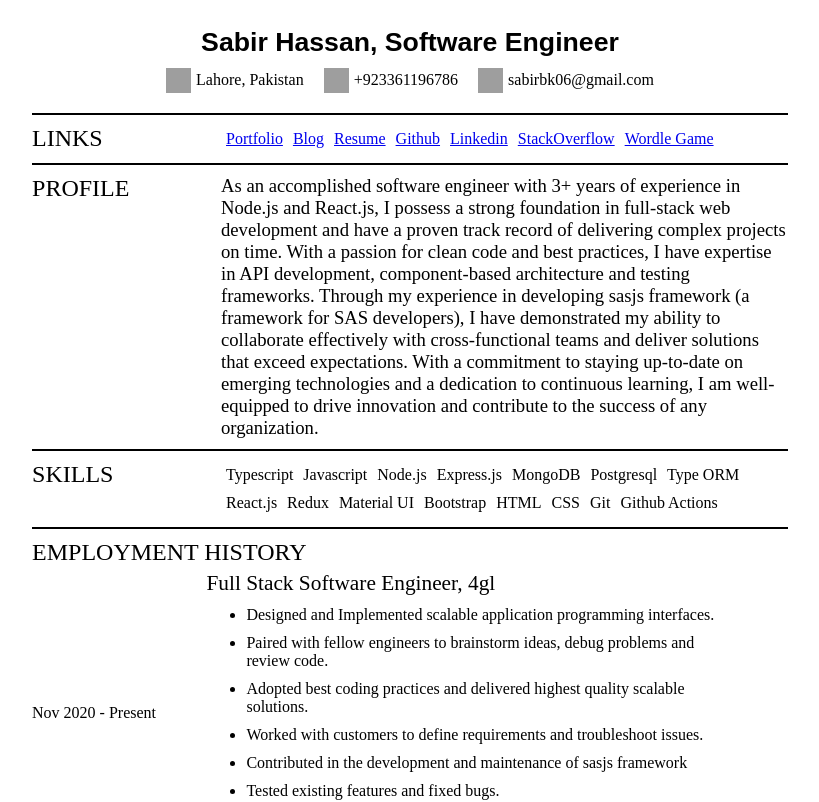
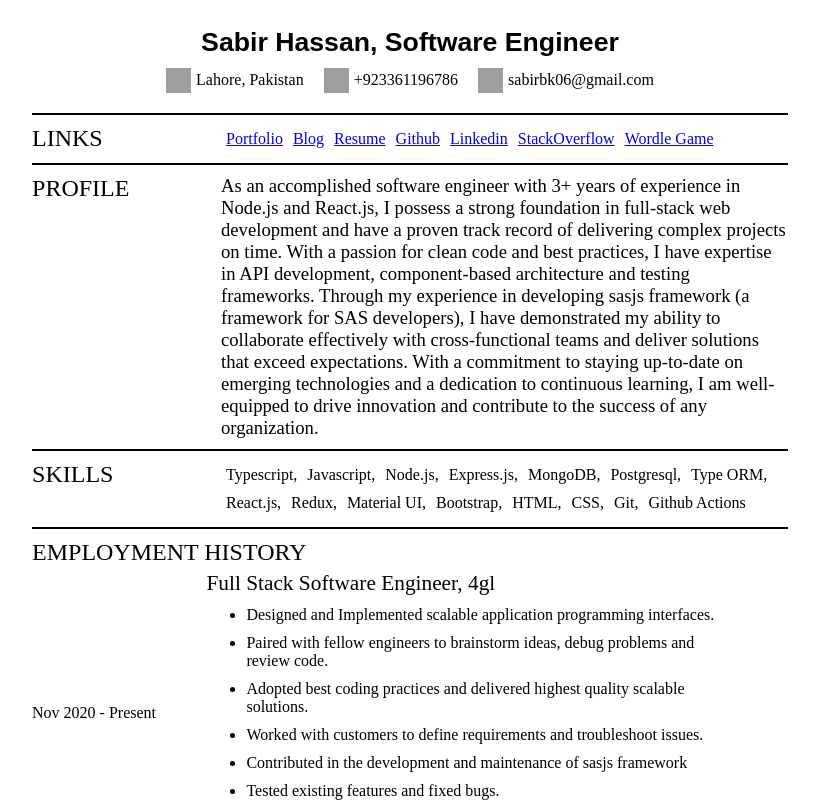
Before and after one commit to sabhas/resume, a React (Vite) app: page / in a window 1280 px wide. Shown: the top 802 px of the page, without its empty margins (230-1049 px from the left). Built offline with nearby package versions, Linux system fonts and the light colour scheme; grey boxes are pictures that could not be loaded.

Commit message:
chore: make skills comma separated

```diff
--- a/src/components/skills.tsx
+++ b/src/components/skills.tsx
@@ -1,18 +1,18 @@
 const data = [
-  'Typescript',
-  'Javascript',
-  'Node.js',
-  'Express.js',
-  'MongoDB',
-  'Postgresql',
-  'Type ORM',
-  'React.js',
-  'Redux',
-  'Material UI',
-  'Bootstrap',
-  'HTML',
-  'CSS',
-  'Git',
+  'Typescript,',
+  'Javascript,',
+  'Node.js,',
+  'Express.js,',
+  'MongoDB,',
+  'Postgresql,',
+  'Type ORM,',
+  'React.js,',
+  'Redux,',
+  'Material UI,',
+  'Bootstrap,',
+  'HTML,',
+  'CSS,',
+  'Git,',
   'Github Actions'
 ]
 
```
